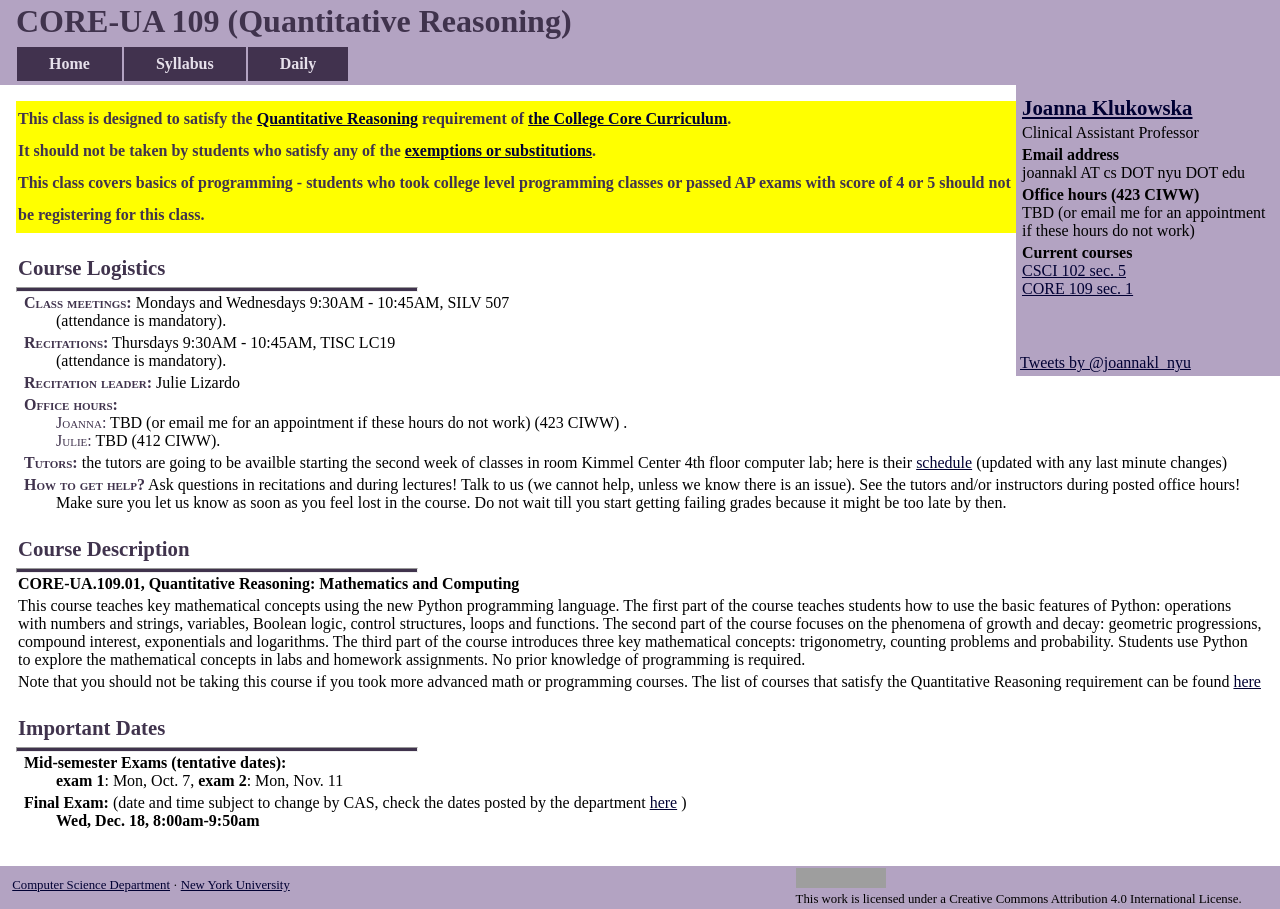
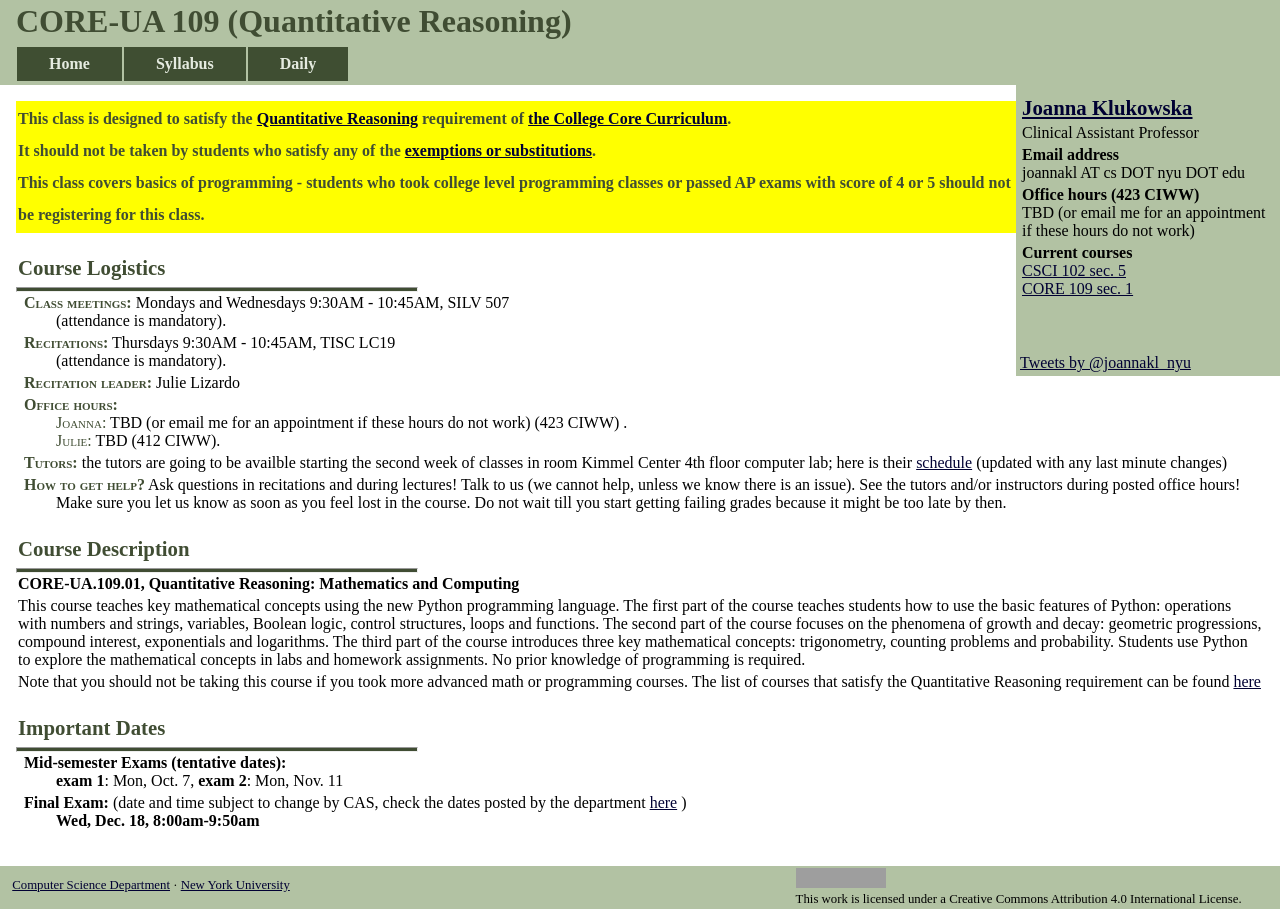
Before and after one commit to joannakl/core109_f19, a Jekyll site: the page built from index.markdown, in a window 1280 px wide. Built offline with Jekyll 4.4.1, drawn with Linux system fonts in a browser that asks for light colours; comment, search, counter and statistics services are not loaded; grey boxes are pictures that could not be loaded.

Commit message:
change css colors

```diff
--- a/resources/css/course_page.css
+++ b/resources/css/course_page.css
@@ -36,46 +36,46 @@ h1 {
   padding: 2px;
   font-size: 1.3em;
   font-weight: bold;
-  color: #40334d;
+  color: #404d33;
 }
 h2 {
   margin: 0.75em 1em 0.25em 0em;
   padding: 2px;
   font-size: 1.2em;
   font-weight: bold;
-  color: #40334d;
+  color: #404d33;
 }
 h3 {
   margin: 0.5em 1em 0.25em 0em;
   padding: 2px;
   font-size: 1.1em;
   font-weight: bold;
-  color: #40334d;
+  color: #404d33;
 }
 h4 {
   margin: 0.5em 1em 0.25em 0em;
   padding: 2px;
   font-size: 1.0em;
   font-weight: bold;
-  color: #40334d;
+  color: #404d33;
 }
 /******************************************/
 header {
-  background: #b3a3c2;
+  background: #b2c2a3;
   padding: 3px 1em;
   margin: 0;
-  color: #40334d;
+  color: #404d33;
 }
 header h1 {
   margin: 0em;
   padding: 0px;
   font-size: 2em;
   font-weight: bold;
-  color: #40334d;
+  color: #404d33;
 }
 /******************************************/
 nav {
-  background: #b3a3c2;
+  background: #b2c2a3;
   padding: 3px 1em;
   margin: 0;
 }
@@ -88,24 +88,24 @@ nav ul {
 nav li {
   float: left;
   font-weight: bold;
-  border: 1px solid #b3a3c2;
+  border: 1px solid #b2c2a3;
 }
 nav li a {
   display: block;
-  color: #e6e0eb;
-  background-color: #41324e;
+  color: #e5ebe0;
+  background-color: #3f4e32;
   text-align: center;
   padding: 0.5em 2em;
   text-decoration: none;
 }
 nav li a:hover {
-  color: #41324e;
-  background-color: #e6e0eb;
+  color: #3f4e32;
+  background-color: #e5ebe0;
   text-decoration: none;
 }
 /******************************************/
 aside {
-  background: #b3a3c2;
+  background: #b2c2a3;
   width: 20%;
   float: right;
   padding: 0.25em;
@@ -126,8 +126,8 @@ main {
 main hr {
   margin: 0;
   padding: 0;
-  color: #40334d;
-  background-color: #40334d;
+  color: #404d33;
+  background-color: #404d33;
   height: 3px;
   width: 400px;
   text-align: left;
@@ -142,18 +142,18 @@ main p.hang {
   text-indent: -32px;
 }
 main .emph {
-  color: #40334d;
+  color: #404d33;
   font-weight: bold;
   font-variant: small-caps;
 }
 main .alert {
-  color: #40334d;
+  color: #404d33;
   font-weight: bold;
   background-color: yellow;
   line-height: 200%;
 }
 main .name {
-  color: #40334d;
+  color: #404d33;
   font-variant: small-caps;
 }
 td {
@@ -165,7 +165,7 @@ td {
   clear: left;
   padding-bottom: 15px;
   padding-top: 9px;
-  background-color: #eddeed;
+  background-color: #deedde;
   border-top: 3px solid white;
   overflow: hidden;
 }
@@ -173,7 +173,7 @@ td {
   clear: left;
   padding-bottom: 15px;
   padding-top: 9px;
-  background-color: #ccc2d6;
+  background-color: #ccd6c2;
   border-top: 3px solid white;
   overflow: hidden;
 }
@@ -181,7 +181,7 @@ td {
   clear: left;
   padding-bottom: 15px;
   padding-top: 9px;
-  background-color: #b3b8cc;
+  background-color: #ccc8b3;
   border-top: 3px solid white;
   overflow: hidden;
 }
@@ -189,8 +189,8 @@ td {
   clear: left;
   padding-bottom: 15px;
   padding-top: 9px;
-  background-color: #67507c;
-  color: #e6e0eb;
+  background-color: #657c50;
+  color: #e5ebe0;
   font-weight: bold;
   border-top: 3px solid white;
   overflow: hidden;
@@ -287,7 +287,7 @@ footer {
   clear: both;
   margin: 0;
   padding: 0;
-  background: #b3a3c2;
+  background: #b2c2a3;
   font-size: 0.8em;
   overflow: hidden;
 }
```
